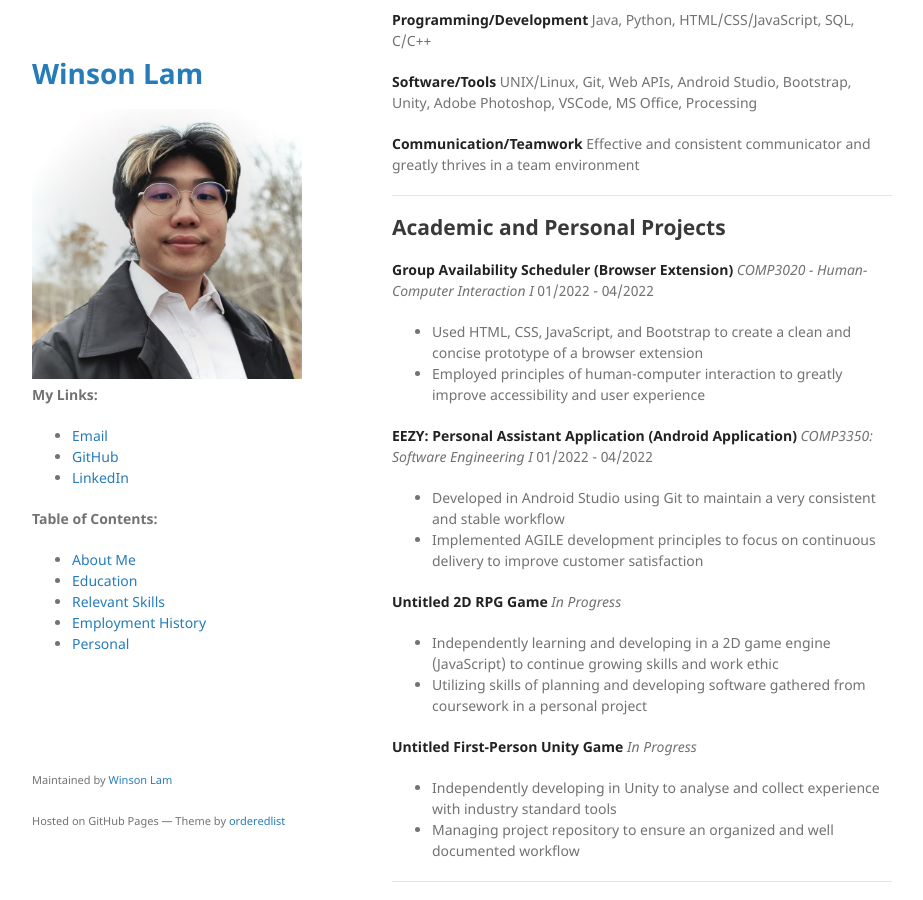
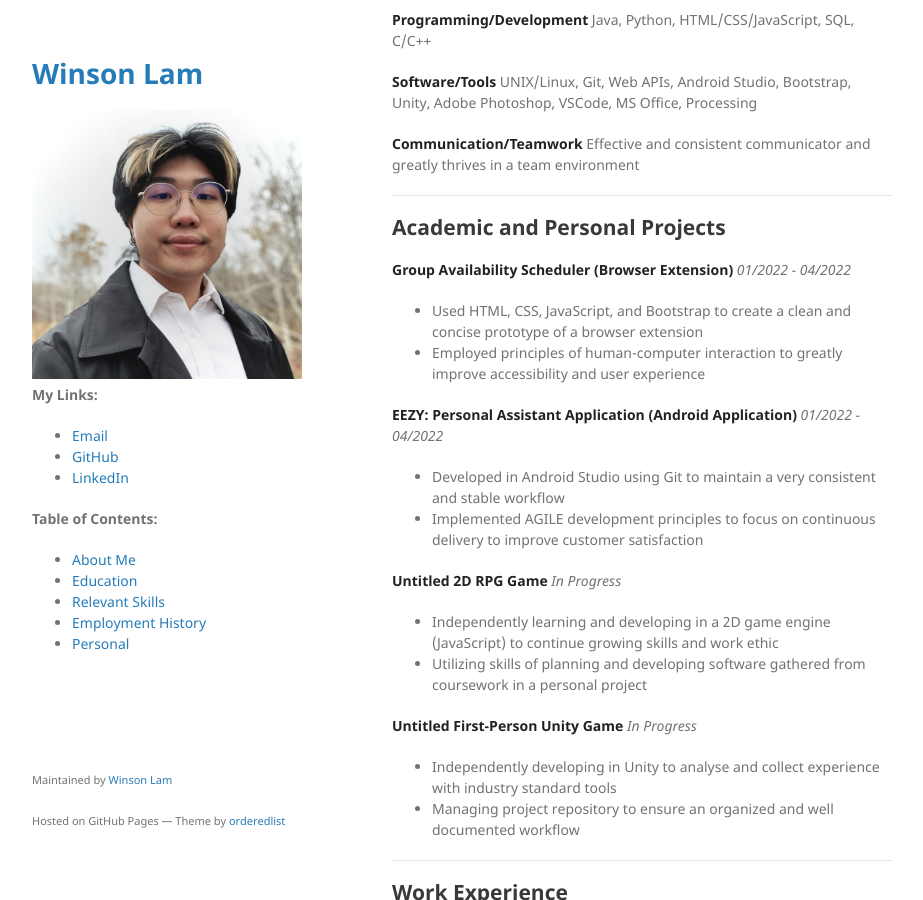
Before and after one commit to lawin529/resume, a Jekyll site: the page built from index.md, in a window 1280 px wide and 900 px high, scrolled down 490 px. Shown: the whole window, without its empty margins (178-1101 px from the left). Built offline with Jekyll 4.4.1, drawn with Linux system fonts in a browser that asks for light colours.

Commit message:
style changes

```diff
--- a/index.md
+++ b/index.md
@@ -35,15 +35,13 @@ Effective and consistent communicator and greatly thrives in a team environment
 ## Academic and Personal Projects
 
 **Group Availability Scheduler (Browser Extension)**
-*COMP3020 - Human-Computer Interaction I*
-01/2022 - 04/2022
+*01/2022 - 04/2022*
 
 * Used HTML, CSS, JavaScript, and Bootstrap to create a clean and concise prototype of a browser extension
 * Employed principles of human-computer interaction to greatly improve accessibility and user experience
 
 **EEZY: Personal Assistant Application (Android Application)**
-*COMP3350: Software Engineering I*
-01/2022 - 04/2022
+*01/2022 - 04/2022*
 
 * Developed in Android Studio using Git to maintain a very consistent and stable workflow
 * Implemented AGILE development principles to focus on continuous delivery to improve customer satisfaction
@@ -82,14 +80,14 @@ Effective and consistent communicator and greatly thrives in a team environment
 
 ## Personal
 
-### Interests
+**Interests**
 
 * Consumer tech (ThinkPads, keyboards, custom PCs, etc.)
 * Video games
 * Music
 * Olympic Weightlifting + general fitness
 
-### Languages
+**Languages**
 
 * Limited Cantonese (spoken)
 * English (fluent)
```
